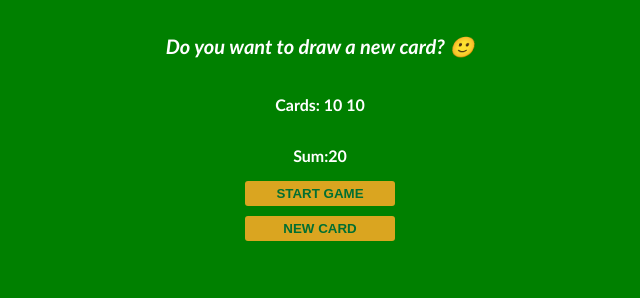
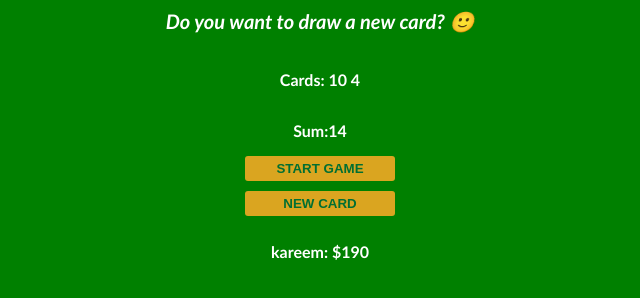
Before and after one commit to Kareem-hassanieh/Project-01, a plain HTML site: page index.html in a window 1280 px wide. Both pictures are taken after a click on the button "START GAME". Shown: the part 316-614 px from the top of the page, without its empty margins (320-960 px from the left). Drawn offline with Linux system fonts and the light colour scheme.

Commit message:
Blackjack game finished

```diff
--- a/index.html
+++ b/index.html
@@ -13,6 +13,7 @@
   <p id="sum-el">Sum:</p>
   <button onclick="startGame()">START GAME</button>
   <button onclick="newCard()">NEW CARD</button>
+  <p id="player-el"></p>
   <script src="index.js"></script>
 
 </body>
--- a/index.js
+++ b/index.js
@@ -1,18 +1,46 @@
-let firstCard = 10;
-let secondCard = 10;
-let cards=[firstCard,secondCard]
-let sum = firstCard + secondCard
+let player={
+  name:'kareem',
+  chips:190
+
+}
+
+
+let cards = []
+let sum = 0;
 let hasBlackJack = false
-let isAlive = true
+let isAlive = false
 let message = ""
 
-let messageEl=document.getElementById('message-el');
-let sumEl=document.getElementById('sum-el');
-let cardsEl=document.getElementById('cards-el');
+let messageEl = document.getElementById('message-el');
+let sumEl = document.getElementById('sum-el');
+let cardsEl = document.getElementById('cards-el');
 
-function startGame(){
+let playerEl=document.getElementById('player-el');
+playerEl.textContent=player.name+': $'+player.chips;
+
+
+
+
+function startGame() {
+  isAlive=true;
+  let firstCard = getRandomCard();
+  let secondCard = getRandomCard();
+  cards=[firstCard,secondCard]
+  sum=firstCard+secondCard;
+
   renderGame();
 
+}
+
+function getRandomCard() {
+  let randomNumber = Math.floor(Math.random() * 13) + 1;
+  if (randomNumber === 1) {
+    return 11;
+  } else if (randomNumber > 10) {
+    return 10;
+  } else {
+    return randomNumber;
+  }
 }
 
 
@@ -21,7 +49,7 @@ function renderGame() {
   //render out first card and second card
   cardsEl.textContent = "Cards: "
   for (let i = 0; i < cards.length; i++) {
-      cardsEl.textContent += cards[i] + " "
+    cardsEl.textContent += cards[i] + " "
   }
   if (sum <= 20) {
     message = "Do you want to draw a new card? 🙂"
@@ -32,16 +60,21 @@ function renderGame() {
     message = "You're out of the game! 😭"
     isAlive = false
   }
-  messageEl.textContent=message;
+  messageEl.textContent = message;
   //render out ALL the cards we have
-  sumEl.textContent='Sum:'+sum;
+  sumEl.textContent = 'Sum:' + sum;
 
 }
 
-function newCard(){
-   let card=1;
-   cards.push(card);
-   sum+=card;
-   startGame();
+function newCard() {
+  if(isAlive && hasBlackJack===false){
+
+
+    let card = getRandomCard();
+    cards.push(card);
+    sum += card;
+    renderGame();
+
+  }
 
 }
```
